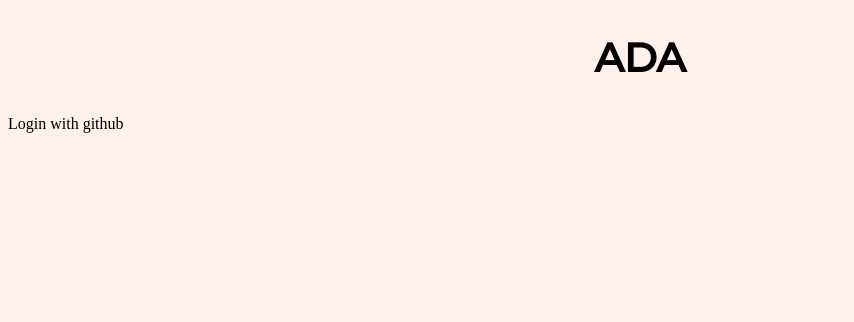
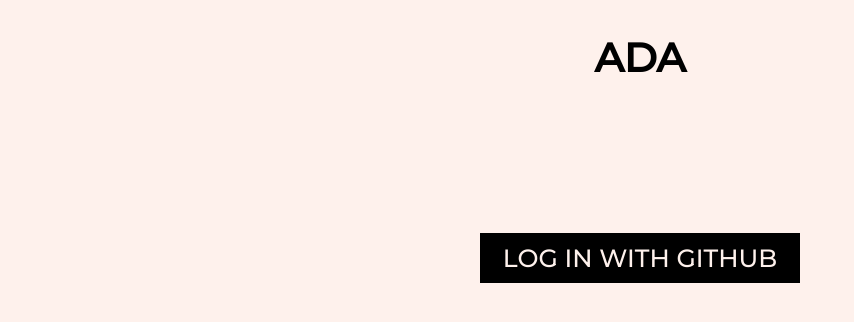
Before and after one commit to AdaProjects/ada, a React app: page /login in a window 1280 px wide. Shown: the top 322 px of the page, without its empty margins (0-854 px from the left). Built offline with nearby package versions, Linux system fonts and the light colour scheme.

Commit message:
finished minor styling on login button and fav icon

```diff
--- a/src/components/Login.jsx
+++ b/src/components/Login.jsx
@@ -9,9 +9,11 @@
   return (
     <div className="main">
       <h2>ADA</h2>
+      <div className="login-container">
       <a className="login-text" href='https://github.com/login/oauth/authorize?client_id=d250196ebf8a8e57e660'>
-      Login with github
+      LOG IN WITH GITHUB
       </a>
+      </div>
     </div>
   );
 };
--- a/src/components/ProjectDisplay.jsx
+++ b/src/components/ProjectDisplay.jsx
@@ -12,7 +12,21 @@
   return (
     <div className="project-container">
       <div className="project">
+      <div className="project-header">
       <h3 className="project-title">{props.item.title}</h3>
+        <span
+          className="heart-icon"
+          style={{
+          display: 'inline-block',
+          width: 10,
+          cursor: 'pointer',
+          color: currFav ? 'red' : 'lightgrey',
+          }}
+          onClick={(e) => currFav ? props.removeFavorites(e, props.item._id) : props.addFavorites(e, props.item._id) }
+          >
+          <i className="fas fa-heart"></i>
+        </span>
+      </div>
       <p className="project-description">
         {props.item.description}
       </p>
@@ -57,20 +71,7 @@
       </div>
 
       </div>
-      <div>
-        <span
-          className="heart-icon"
-          style={{
-          display: 'inline-block',
-          width: 10,
-          cursor: 'pointer',
-          color: currFav ? 'red' : 'lightgrey',
-          }}
-          onClick={(e) => currFav ? props.removeFavorites(e, props.item._id) : props.addFavorites(e, props.item._id) }
-          >
-          <i className="fas fa-heart"></i>
-        </span>
-      </div>
+
     </div>
     );
 }
--- a/src/styles.css
+++ b/src/styles.css
@@ -22,8 +22,25 @@
 
 }
 
+.login-container {
+  margin-top: 150px;
+}
+
 .login-text {
   text-align: center;
+  background: black;
+  color: #FEF1EC;
+  font-family: 'Montserrat', sans-serif;
+  border: solid;
+  border-width: 1px;
+  font-size: 25px;
+  padding: 10px;
+  display: flex;
+  flex-basis: auto;
+  justify-content: center;
+  align-items: center;
+  max-width: 300px;
+  margin: auto;
 }
 
 .tabs {
@@ -122,7 +139,9 @@
   padding: 0px 10px;
 }
 
-.project-title {}
+.project-title {
+  margin-bottom: 0px;
+}
 
 .project-description {
   font-size: 14px;
@@ -174,6 +193,17 @@
   margin: 7px !important;
 }
 
+.heart-icon {
+  margin-right: auto;
+  margin-left: 700px;
+  margin-top: 15px;
+  font-size: 25px;
+}
+
+.project-header {
+  display: flex;
+}
+
 .tab-list {
   border-bottom: 3px solid #000;
   padding-left: 0;
```
Also changed, not shown: 1 other file (tests, documents, lock files or other folders).
